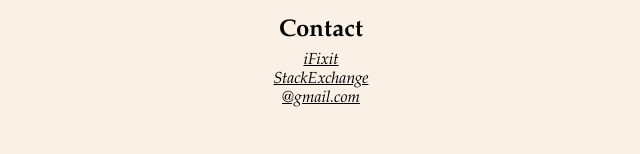
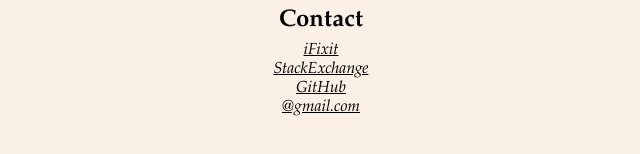
Before and after one commit to addison-grant/addison-grant.github.io, a plain HTML site: page index.html in a window 1280 px wide. Shown: the part 416-570 px from the top of the page, without its empty margins (319-959 px from the left). Drawn offline with Linux system fonts and the light colour scheme.

Commit message:
Update index.html

```diff
--- a/index.html
+++ b/index.html
@@ -42,6 +42,9 @@ a, a:visited {
 <a href="https://stackexchange.com/users/4017267/addison">StackExchange</a>
 </address>
 <address>
+<a href="https://github.com/addison-grant">GitHub</a>
+</address>
+<address>
 <a href="mailto:addison08@gmail.com">@gmail.com</a>
 </address>
 </main>
```
